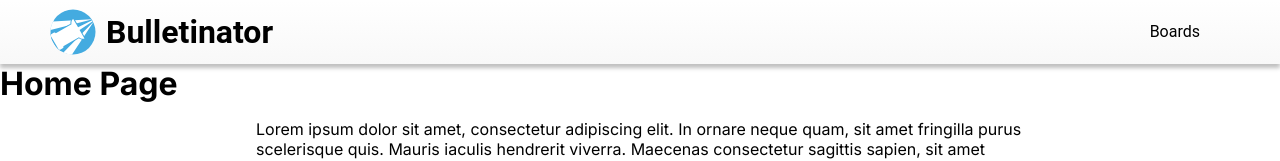
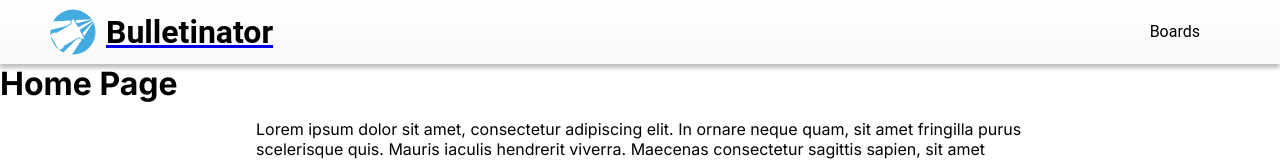
Before and after one commit to SoshJam/Bulletinator, a Next.js app: page / in a window 1280 px wide. Shown: the top 161 px of the page. Built offline with nearby package versions, Linux system fonts and the light colour scheme.

Commit message:
Make navbar logo link to home page

```diff
--- a/src/components/navbar.tsx
+++ b/src/components/navbar.tsx
@@ -5,6 +5,7 @@ import Link from "next/link";
 export default function Navbar() {
     return (
         <nav className={styles.nav}>
+            <Link href="/">
                 <div className={styles.logo}>
                     <Image
                         src="/logo.svg"
@@ -14,6 +15,7 @@ export default function Navbar() {
                     />
                     <h1>Bulletinator</h1>
                 </div>
+            </Link>
             <div className={styles.links}>
                 <Link href="/boards/test">
                     Boards
```
Lines whose indentation alone changed are shown as unchanged.
